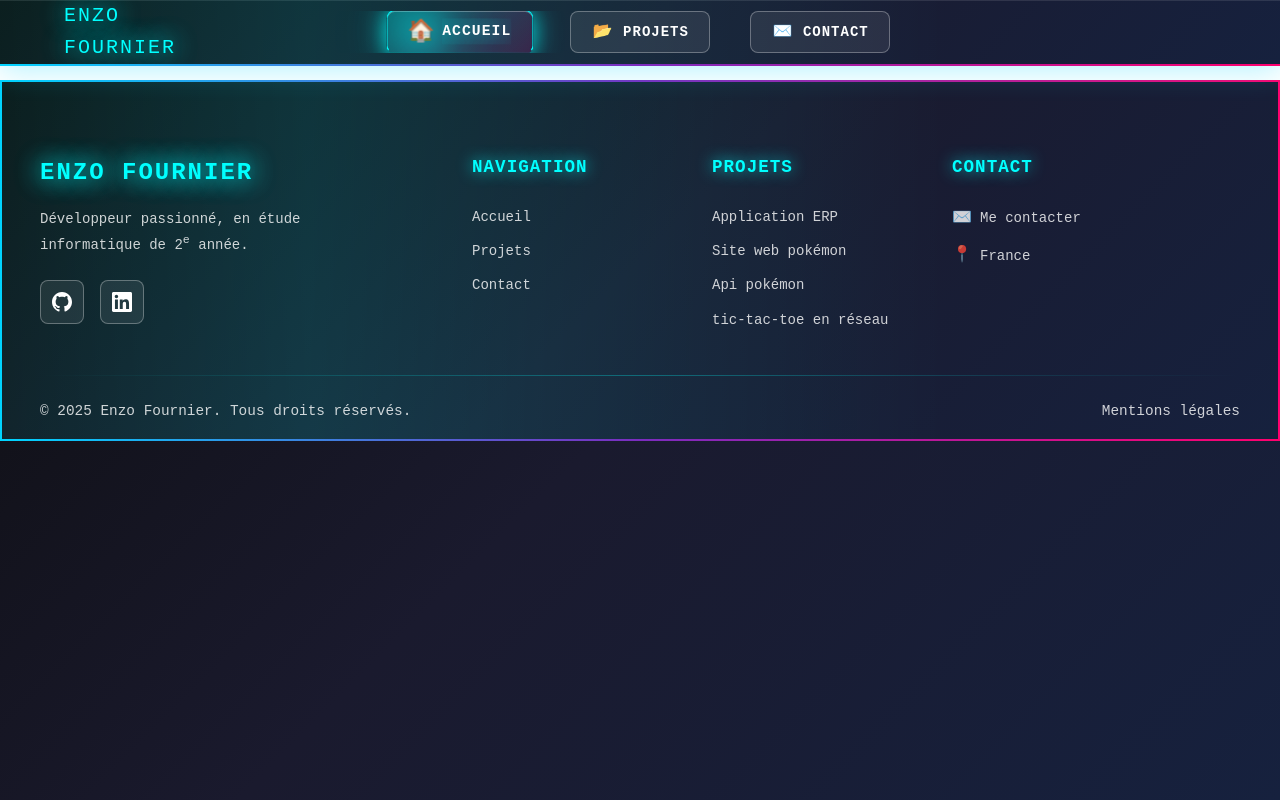
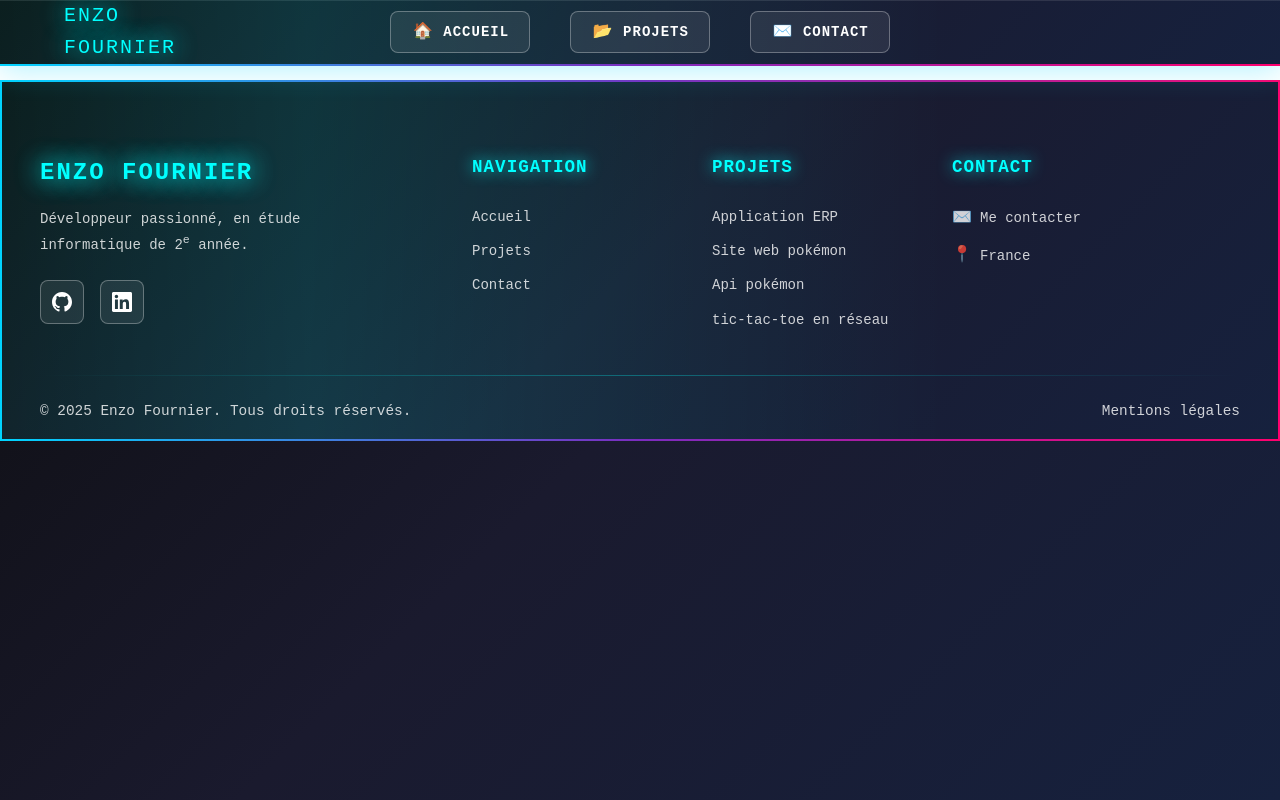
Before and after one commit to Fydyr/my-site, a Vue app: page / in a window 1280 px wide. Built offline with nearby package versions, Linux system fonts and the light colour scheme; the HTML template or start-up script is replaced by a standard one.

Commit message:
fix: mise à jour des liens dans le header et footer

```diff
--- a/src/components/FooterMenu.component.vue
+++ b/src/components/FooterMenu.component.vue
@@ -49,7 +49,7 @@
         <div class="footer-contact">
           <h4 class="footer-title">Contact</h4>
           <div class="contact-info">
-            <router-link to="/contact" class="contact-link">
+            <router-link to="/my-site/contact" class="contact-link">
               <span class="contact-icon">✉️</span>
               Me contacter
             </router-link>
@@ -69,7 +69,7 @@
             © {{ currentYear }} Enzo Fournier. Tous droits réservés.
           </p>
           <div class="footer-legal">
-            <router-link to="/mentions-legales" class="legal-link">
+            <router-link to="/my-site/mentions-legales" class="legal-link">
               Mentions légales
             </router-link>
           </div>
@@ -87,9 +87,9 @@ const currentYear = computed(() => new Date().getFullYear());
 
 // Liens de navigation
 const navLinks = [
-  { label: 'Accueil', path: '/' },
-  { label: 'Projets', path: '/projets' },
-  { label: 'Contact', path: '/contact' }
+  { label: 'Accueil', path: '/my-site/' },
+  { label: 'Projets', path: '/my-site/projets' },
+  { label: 'Contact', path: '/my-site/contact' }
 ];
 
 // Projets récents
--- a/src/components/HeaderMenu.component.vue
+++ b/src/components/HeaderMenu.component.vue
@@ -59,21 +59,21 @@ const renderIcon = (iconContent: string) => () => h('span', { style: 'font-size:
 const menuOptions = computed(() => [
   {
     label: 'Accueil',
-    key: '/',
+    key: '/my-site',
     icon: renderIcon('🏠'),
-    onClick: () => navigateAndClose('/')
+    onClick: () => navigateAndClose('/my-site')
   },
   {
     label: 'Projets',
-    key: '/projets',
+    key: '/my-site/projets',
     icon: renderIcon('📂'),
-    onClick: () => navigateAndClose('/projets')
+    onClick: () => navigateAndClose('/my-site/projets')
   },
   {
     label: 'Contact',
-    key: '/contact',
+    key: '/my-site/contact',
     icon: renderIcon('✉️'),
-    onClick: () => navigateAndClose('/contact')
+    onClick: () => navigateAndClose('/my-site/contact')
   },
 ]);
 
```
